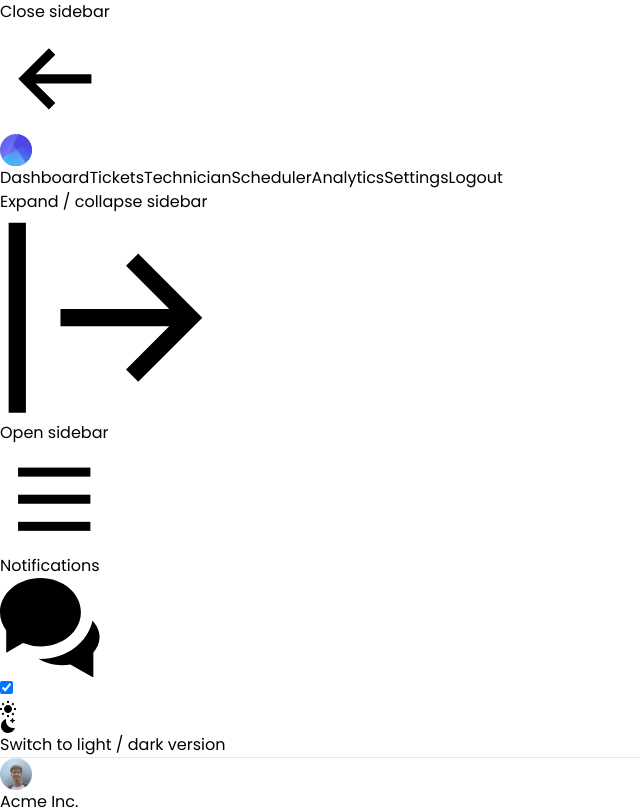
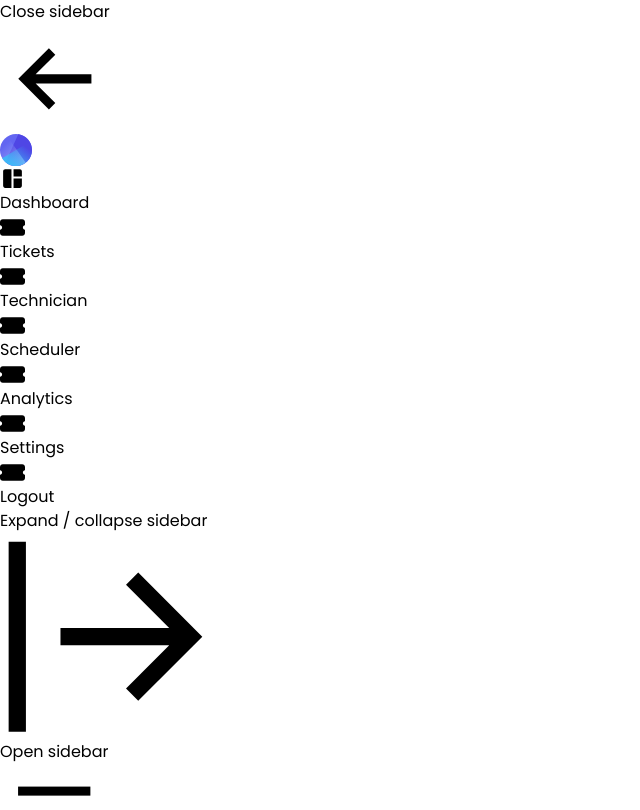
Before and after one commit to phanitallapudi/Rostering.UI, a React (Vite) app: page /dispatch in a window 1280 px wide. Shown: the top 810 px of the page, without its empty margins (0-640 px from the left). Built offline with nearby package versions, Linux system fonts and the light colour scheme.

Commit message:
➕ sidebar icons

```diff
--- a/src/partials/Sidebar.jsx
+++ b/src/partials/Sidebar.jsx
@@ -1,5 +1,7 @@
 import React, { useState, useEffect, useRef } from 'react';
 import { Link, NavLink, useLocation } from 'react-router-dom';
+import { FaTicketSimple } from "react-icons/fa6";
+import { MdSpaceDashboard } from "react-icons/md";
 
 import SidebarLinkGroup from './SidebarLinkGroup';
 
@@ -114,25 +116,46 @@ function Sidebar({ sidebarOpen, setSidebarOpen }) {
             </h3> */}
             <ul className="mt-3 ml-6 flex flex-col justify-center items-start">
               {/* Dashboard */}
-              <Link to="/dashboard" className='hover:bg-gray-700 px-10 w-44 py-3 rounded-md text-white'>
+              <Link to="/dashboard" className='hover:bg-gray-700 px-2 w-44 py-3 rounded-md text-white flex items-center justify-start'>
+                <span>
+                  <MdSpaceDashboard size={25}/>
+                </span>
                 Dashboard
               </Link>
-              <Link to="/tickets" className='hover:bg-gray-700 w-44 px-10 py-3 rounded-md text-white'>
+              <Link to="/tickets" className='hover:bg-gray-700 w-44 px-2 py-3 rounded-md text-white flex items-center justify-start'>
+                <span>
+                  <FaTicketSimple size={25}/>
+                </span>
                 Tickets
               </Link>
-              <Link to="/roster" className='hover:bg-gray-700 px-10 w-44 py-3 rounded-md text-white'>
+              <Link to="/roster" className='hover:bg-gray-700 px-2 w-44 py-3 rounded-md text-white flex items-center justify-start'>
+                <span>
+                  <FaTicketSimple size={25}/>
+                </span>
                 Technician
               </Link>
-              <Link to="/dispatch" className='hover:bg-gray-700 px-10 py-3 w-44 rounded-md text-white'>
+              <Link to="/dispatch" className='hover:bg-gray-700 px-2 py-3 w-44 rounded-md text-white flex items-center justify-start'>
+                <span>
+                  <FaTicketSimple size={25}/>
+                </span>
                 Scheduler
               </Link>
-              <Link to="/analytics" className='hover:bg-gray-700 px-10 py-3 w-44 rounded-md text-white'>
+              <Link to="/analytics" className='hover:bg-gray-700 px-2 py-3 w-44 rounded-md text-white flex items-center justify-start'>
+                <span>
+                  <FaTicketSimple size={25}/>
+                </span>
                 Analytics
               </Link>
-              <Link to="/settings" className='hover:bg-gray-700 px-10 py-3 w-44 rounded-md text-white'>
+              <Link to="/settings" className='hover:bg-gray-700 px-2 py-3 w-44 rounded-md text-white flex items-center justify-start'>
+                <span>
+                  <FaTicketSimple size={25}/>
+                </span>
                 Settings
               </Link>
-              <Link to="/" className='hover:bg-gray-700 px-10 py-3 w-44 rounded-md text-white'>
+              <Link to="/" className='hover:bg-gray-700 px-2 py-3 w-44 rounded-md text-white flex items-center justify-start'>
+                <span>
+                  <FaTicketSimple size={25}/>
+                </span>
                 Logout
               </Link>
             </ul>
```
